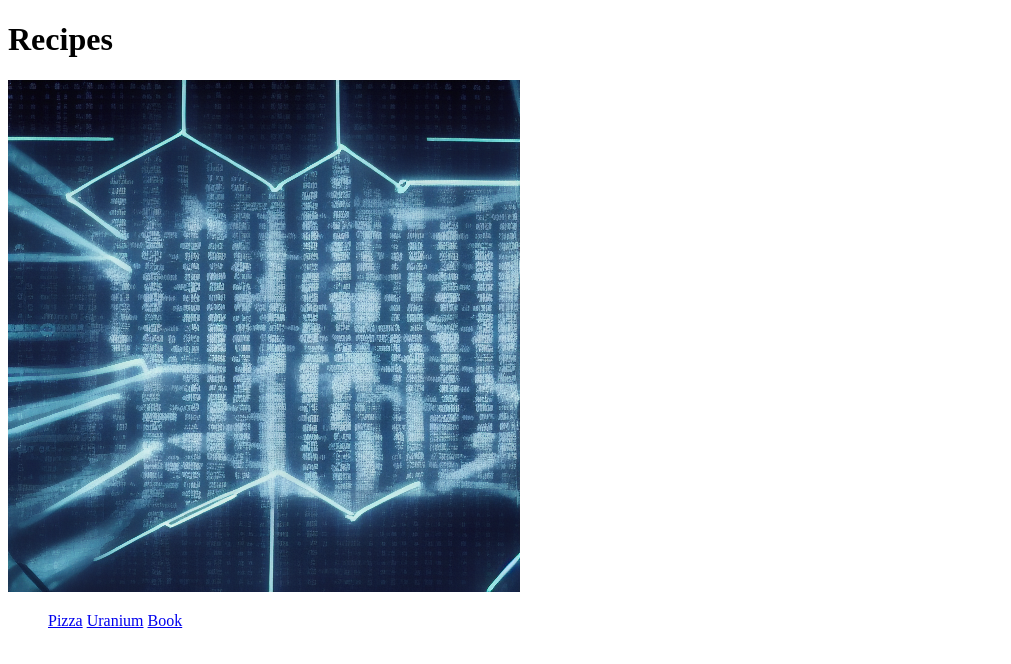
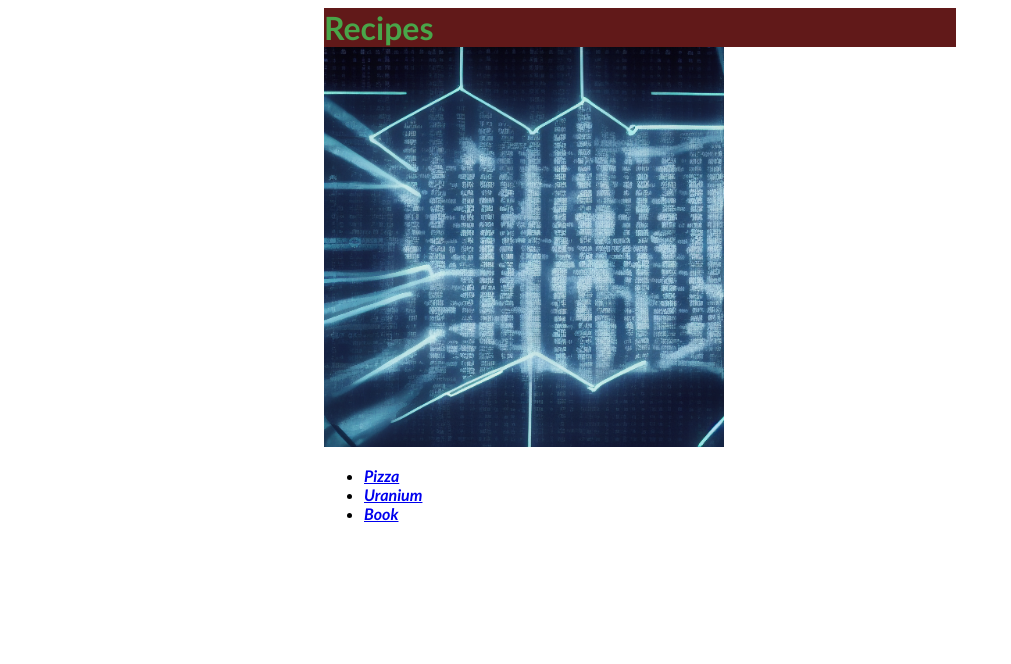
Before and after one commit to ludrol/dev, a plain HTML site: page index.html in a window 1280 px wide. Shown: the whole page, without its empty margins (0-1011 px from the left). Drawn offline with Linux system fonts and the light colour scheme.

Commit message:
added styles to index page

```diff
--- a/index.html
+++ b/index.html
@@ -10,10 +10,12 @@
 <body>
     <h1>    Recipes    </h1>
     <img src="./00364-1848308797-image of deep dark web where hackers sit.avif">
+    <div>
     <ul>
-    <a href="./recipes/pizza.html">Pizza</a>
-    <a href="./recipes/uranium.html">Uranium</a>
-    <a href="./recipes/book.html">Book</a>
+        <li><a href="./recipes/pizza.html" class="text">Pizza</a></li>
+        <li><a href="./recipes/uranium.html" class="text">Uranium</a></li>
+        <li><a href="./recipes/book.html" class="text">Book</a></li>
     </ul>
+    </div>
 </body>
 </html>
--- a/styles.css
+++ b/styles.css
@@ -0,0 +1,24 @@
+body{
+    font-family: 'Trebuchet MS', 'Lucida Sans Unicode', 'Lucida Grande', 'Lucida Sans', Arial, sans-serif;
+}
+img{
+    max-height: 50vh;
+    padding-left: 25%;
+    padding-right: 25%;
+    max-width: 50vw;
+}
+h1,
+div {
+    width: 50%; /* Set the width of the div */
+    margin: 0 auto; /* Center the div */
+  }
+
+.text{
+    font-weight: 900;
+    font-style: italic;
+}
+
+h1{
+    color: rgb(73, 165, 73);
+    background-color: rgb(97, 25, 25);
+}
```
